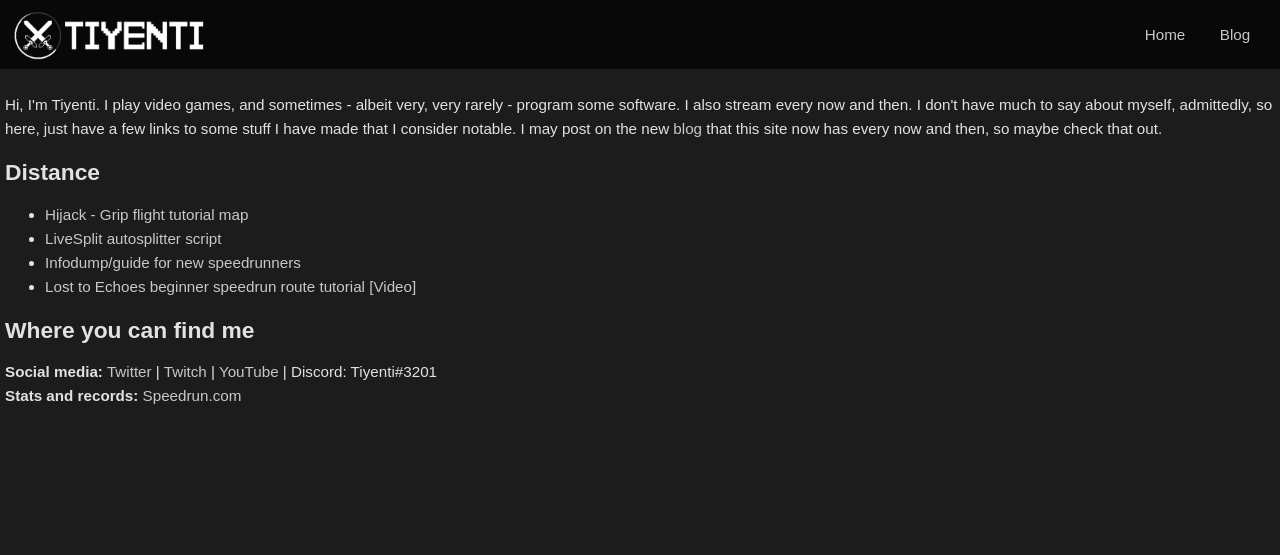
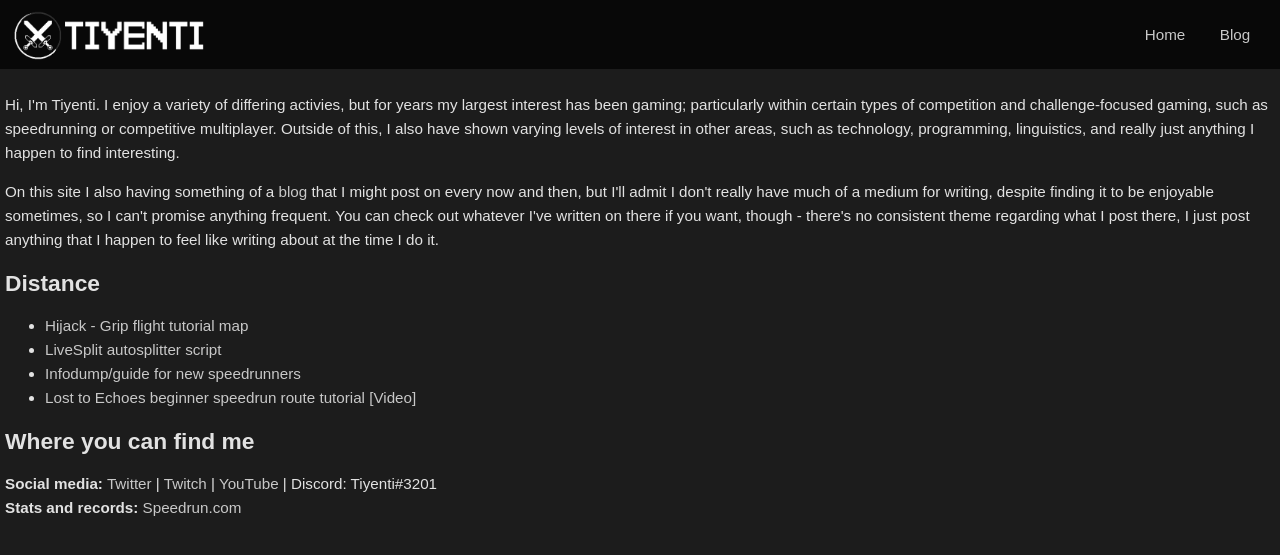
Before and after one commit to Tiyenti/Tiyenti.github.io, a Jekyll site: the page built from index.html, in a window 1280 px wide. Shown: the top 555 px of the page. Built offline with Jekyll 4.4.1, drawn with Linux system fonts in a browser that asks for light colours.

Commit message:
bio update

```diff
--- a/index.html
+++ b/index.html
@@ -2,9 +2,15 @@
 title: Tiyenti
 ---
 <p>
-    Hi, I'm Tiyenti. I play video games, and sometimes - albeit very, very rarely - program some software. I also stream every now and then. I don't
-    have much to say about myself, admittedly, so here, just have a few links to some stuff I have made that I consider notable.
-    I may post on the new <a href="{% link blog.html %}">blog</a> that this site now has every now and then, so maybe check that out.
+    Hi, I'm Tiyenti. I enjoy a variety of differing activies, but for years my largest interest has been gaming; particularly within certain types of competition
+    and challenge-focused gaming, such as speedrunning or competitive multiplayer. Outside of this, I also have shown varying levels of interest in other areas,
+    such as technology, programming, linguistics, and really just anything I happen to find interesting.
+</p>
+
+<p>
+    On this site I also having something of a <a href="{% link blog.html %}">blog</a> that I might post on every now and then, but I'll admit I don't really have
+    much of a medium for writing, despite finding it to be enjoyable sometimes, so I can't promise anything frequent. You can check out whatever I've written on there
+    if you want, though - there's no consistent theme regarding what I post there, I just post anything that I happen to feel like writing about at the time I do it.
 </p>
 
 <h2>Distance</h2>
```
